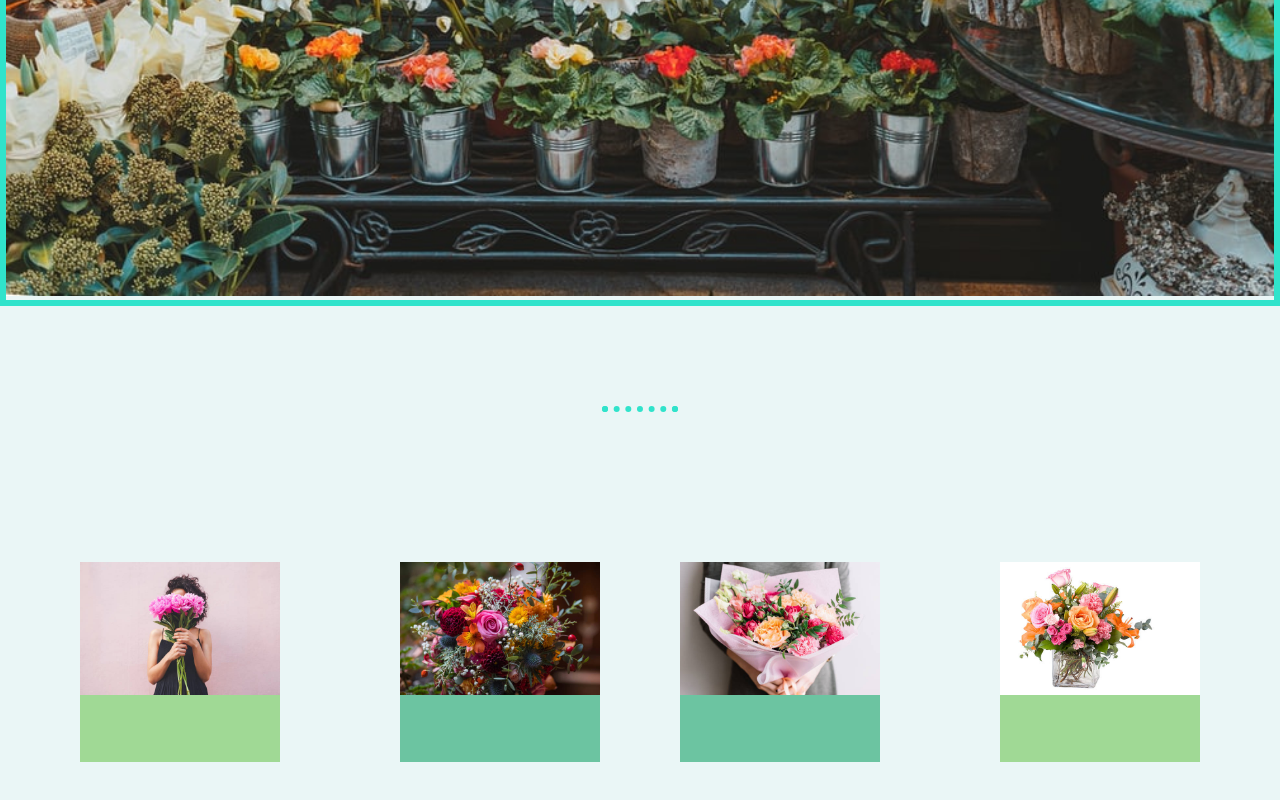
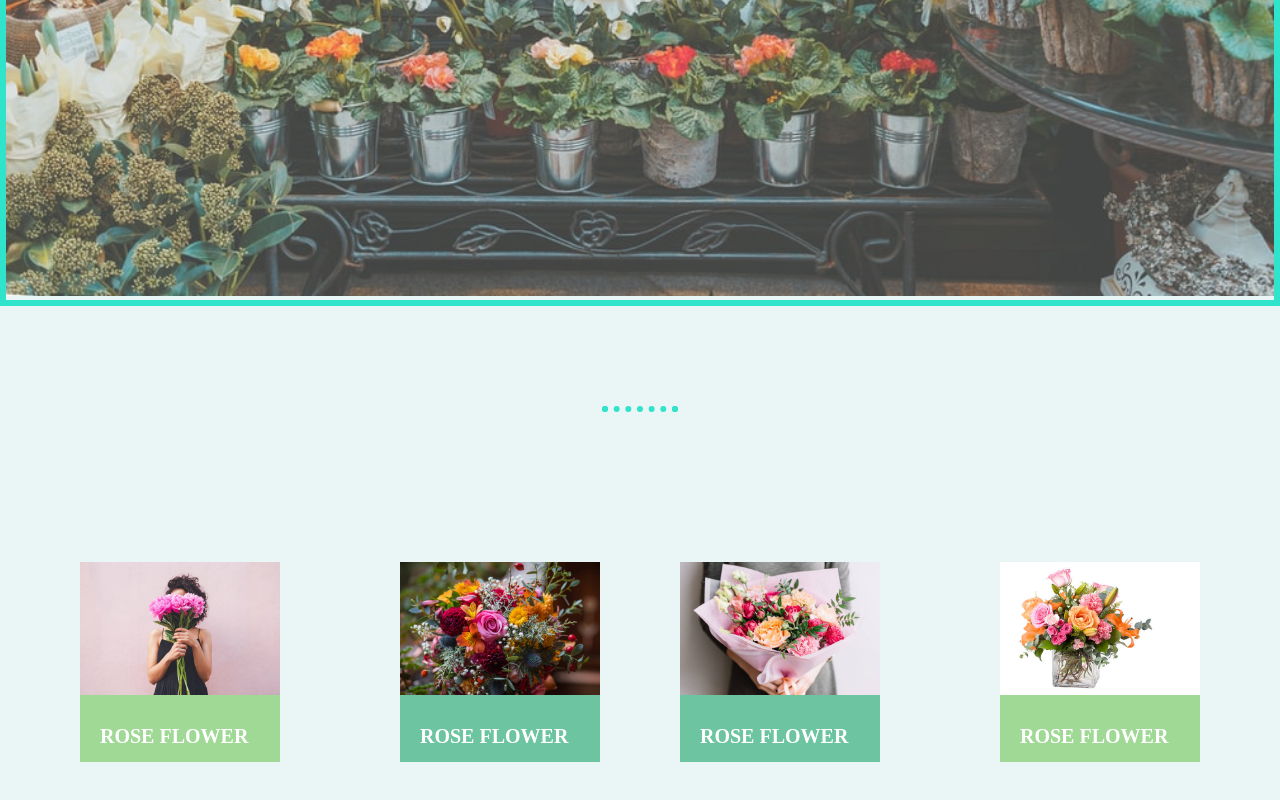
Before and after one commit to Dilki20thakshmila/lassana-blooms, a plain HTML site: page index.html in a window 1280 px wide. Shown: the part 556-1356 px from the top of the page. Drawn offline with Linux system fonts and the light colour scheme.

Commit message:
adding shop item

```diff
--- a/css/styles.css
+++ b/css/styles.css
@@ -30,8 +30,9 @@ color: white;
   left: 250px;
   top: 70px;
 }
-.girl{
+.shop{
   width: 100%;
+  opacity: 80%;
 }
 hr{
   border: dotted #30e3cb 6px;
@@ -42,6 +43,34 @@ hr{
 .middle{
   position: relative;
   height: 300px;
+}
+.item-1{
+  font-family: serif;
+  position: absolute;
+  left:20px;
+  top:150px;
+  font-size: 20px;
+}
+.item-2{
+  font-family: serif;
+  position: absolute;
+  left:20px;
+  top:150px;
+  font-size: 20px;
+}
+.item-3{
+  font-family: serif;
+  position: absolute;
+  left:20px;
+  top:150px;
+  font-size: 20px;
+}
+.item-4{
+  font-family: serif;
+  position: absolute;
+  left:20px;
+  top:150px;
+  font-size: 20px;
 }
 .top-left{
   width: 200px;
--- a/index.html
+++ b/index.html
@@ -12,7 +12,7 @@
 
 <body>
   <div class="top">
-    <img class="girl" src="images/0.jpg">
+    <img class="shop" src="images/0.jpg">
     <div class="on-the-img">
       <img class="butterfly-top" src="images/butterfly.png">
       <h1><em>NATURAL BLOOMS</em></h1>
@@ -21,10 +21,21 @@
   </div>
   <hr>
   <div class="middle">
-    <div class="top-left"><img class="img-3" src="images/3.jpg"></div>
-    <div class="bottom-left"><img class="img-4" src="images/4.jpg"></div>
-    <div class="top-right"><img class="img-5" src="images/5.jpg"></div>
-    <div class="bottom-right"><img class="img-6" src="images/6.jpg"></div>
+    <div class="top-left"><img class="img-3" src="images/3.jpg">
+      <h1 class="item-1">ROSE FLOWER</h1>
+    </div>
+    <div class="bottom-left">
+      <img class="img-4" src="images/4.jpg">
+        <h1 class="item-2">ROSE FLOWER</h1>
+    </div>
+    <div class="top-right">
+      <img class="img-5" src="images/5.jpg">
+      <h1 class="item-3">ROSE FLOWER</h1>
+    </div>
+    <div class="bottom-right">
+      <img class="img-6" src="images/6.jpg">
+       <h1 class="item-4">ROSE FLOWER</h1>
+    </div>
   </div>
 </body>
 </html>
```
